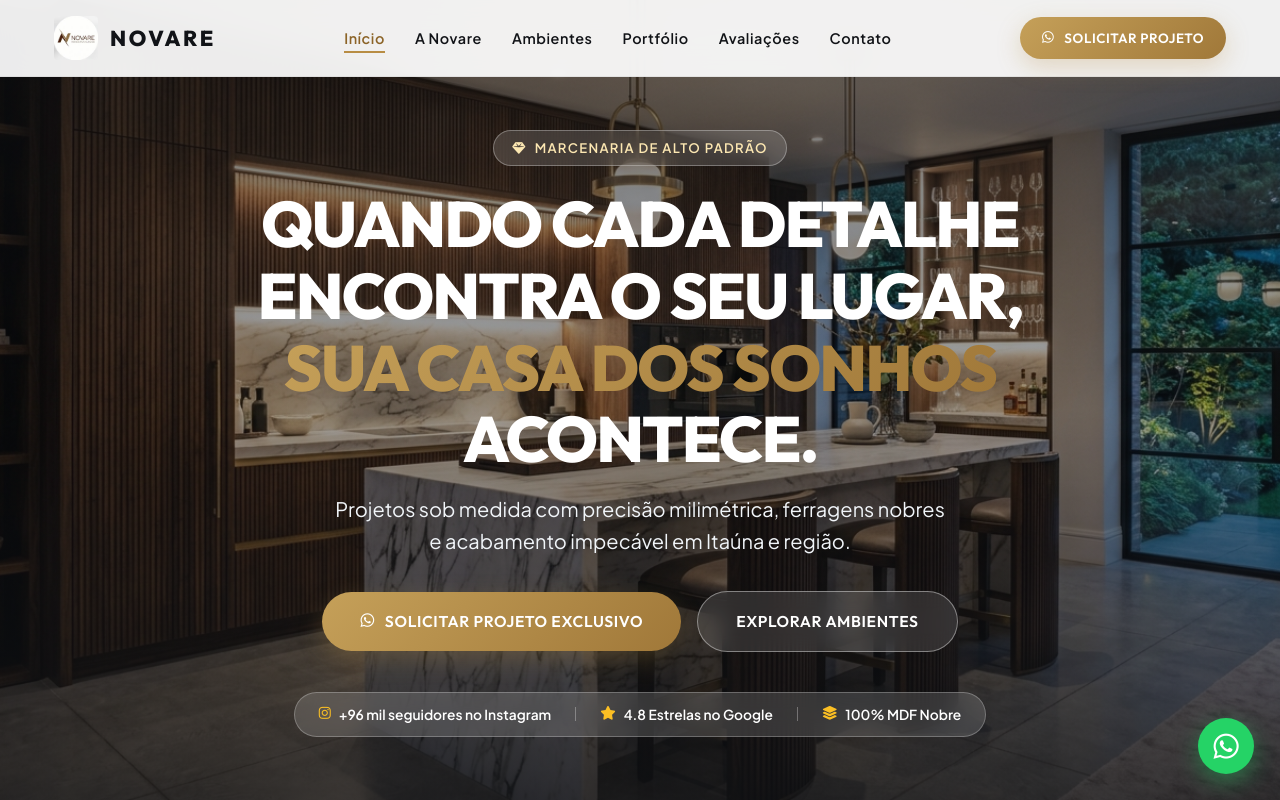
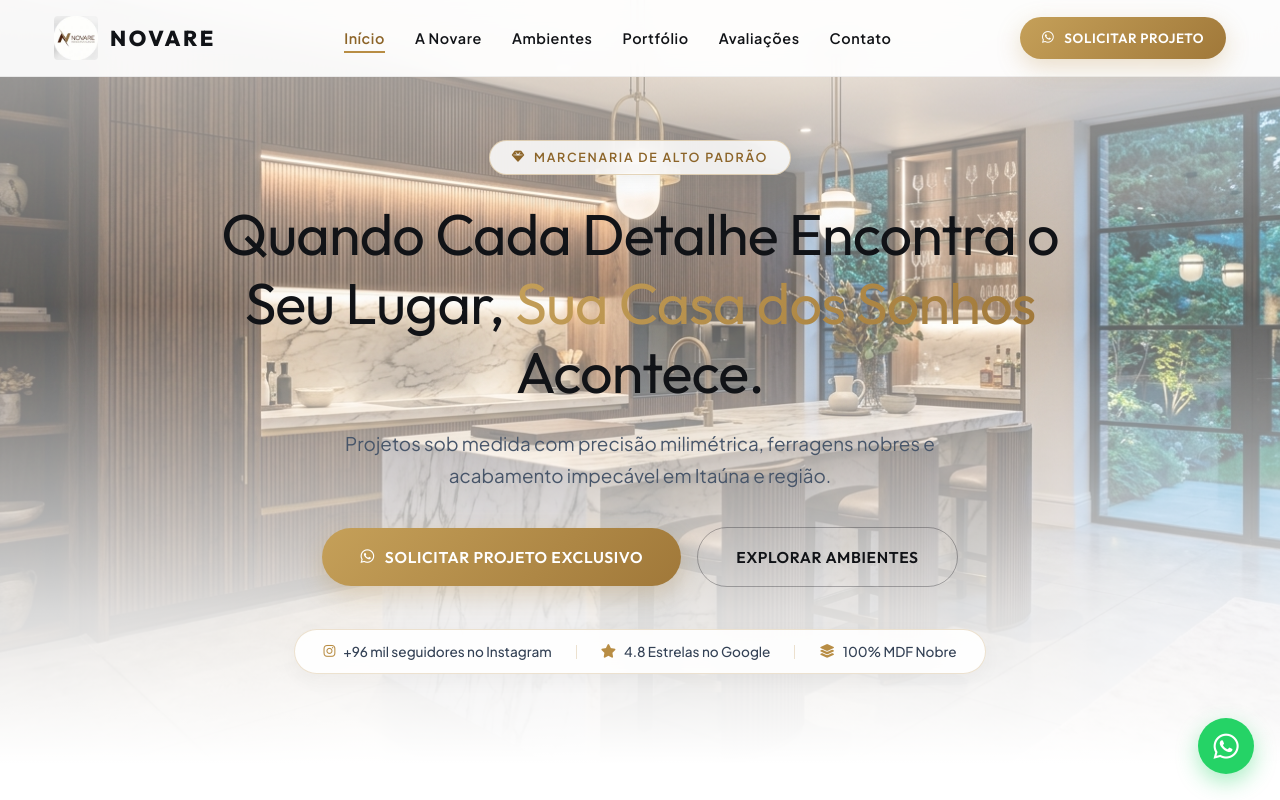
Before and after one commit to jotapdsgn/meus-projetos-lp, a website: page novare-moveis/index.html in a window 1280 px wide. Shown: the top 800 px of the page. Drawn offline with Linux system fonts and the light colour scheme.

Commit message:
feat: degradê suave no hero com fusão branca e tipografia ultra delicada para Novare

```diff
--- a/novare-moveis/index.html
+++ b/novare-moveis/index.html
@@ -106,7 +106,7 @@
               <i class="fa-brands fa-whatsapp"></i>
               <span>Solicitar Projeto Exclusivo</span>
             </a>
-            <a href="#ambientes" class="btn btn-outline-white btn-lg">
+            <a href="#ambientes" class="btn btn-outline-dark btn-lg">
               <span>Explorar Ambientes</span>
             </a>
           </div>
--- a/novare-moveis/styles.css
+++ b/novare-moveis/styles.css
@@ -349,71 +349,77 @@ ul {
 }
 
 /* ==========================================================================
-   HERO FULL-BLEED IMERSIVO LIGHT
+   HERO FULL-BLEED IMERSIVO COM DEGRADÊ SUAVE (FUSÃO COM O BRANCO)
    ========================================================================== */
 
 .hero-fullscreen {
   position: relative;
-  min-height: 92vh;
+  min-height: 94vh;
   display: flex;
   align-items: center;
   justify-content: center;
   background: url('assets/images/cozinha-planejada.jpg') center center / cover no-repeat;
-  padding: 130px 0 80px;
+  padding: 140px 0 90px;
 }
 
 .hero-overlay {
   position: absolute;
   inset: 0;
   background: linear-gradient(180deg,
-              rgba(17, 19, 23, 0.6) 0%,
-              rgba(17, 19, 23, 0.4) 50%,
-              rgba(17, 19, 23, 0.8) 100%);
+              rgba(255, 255, 255, 0.65) 0%,
+              rgba(255, 255, 255, 0.35) 40%,
+              rgba(255, 255, 255, 0.85) 80%,
+              #ffffff 100%);
 }
 
 .hero-content {
   position: relative;
   z-index: 2;
-  max-width: 860px;
+  max-width: 900px;
   margin: 0 auto;
   text-align: center;
-  color: #ffffff;
+  color: var(--text-dark);
 }
 
 .hero-badge-clean {
   display: inline-flex;
   align-items: center;
   gap: 8px;
-  padding: 6px 18px;
+  padding: 6px 22px;
   border-radius: var(--radius-full);
-  background: rgba(255, 255, 255, 0.15);
-  backdrop-filter: blur(10px);
-  -webkit-backdrop-filter: blur(10px);
-  border: 1px solid rgba(255, 255, 255, 0.3);
-  font-size: 0.82rem;
+  background: rgba(255, 255, 255, 0.85);
+  backdrop-filter: blur(12px);
+  -webkit-backdrop-filter: blur(12px);
+  border: 1px solid rgba(184, 141, 68, 0.35);
+  font-size: 0.78rem;
   font-weight: 600;
-  letter-spacing: 0.1em;
+  letter-spacing: 0.14em;
   text-transform: uppercase;
-  color: #fce7b2;
-  margin-bottom: 22px;
+  color: var(--primary-gold-dark);
+  margin-bottom: 24px;
+  box-shadow: 0 4px 16px rgba(0, 0, 0, 0.04);
 }
 
 .hero-title-main {
-  font-size: clamp(2.3rem, 6vw, 4rem);
-  font-weight: 800;
-  letter-spacing: -0.03em;
-  line-height: 1.12;
-  margin-bottom: 18px;
-  color: #ffffff;
-  text-transform: uppercase;
+  font-size: clamp(2.2rem, 5vw, 3.6rem);
+  font-weight: 300;
+  letter-spacing: -0.015em;
+  line-height: 1.2;
+  margin-bottom: 20px;
+  color: var(--text-dark);
+}
+
+.hero-title-main strong {
+  font-weight: 600;
 }
 
 .hero-subtitle-lead {
-  font-size: clamp(1.05rem, 2.5vw, 1.25rem);
-  color: #f1f5f9;
-  max-width: 620px;
-  margin: 0 auto 34px;
-  line-height: 1.6;
+  font-size: clamp(1rem, 2vw, 1.18rem);
+  color: #475569;
+  max-width: 640px;
+  margin: 0 auto 36px;
+  line-height: 1.7;
+  font-weight: 400;
 }
 
 .hero-cta-group {
@@ -422,38 +428,40 @@ ul {
   justify-content: center;
   flex-wrap: wrap;
   gap: 16px;
-  margin-bottom: 40px;
+  margin-bottom: 42px;
 }
 
 .hero-proof-bar {
   display: inline-flex;
   align-items: center;
   gap: 24px;
-  padding: 10px 24px;
+  padding: 10px 28px;
   border-radius: var(--radius-full);
-  background: rgba(255, 255, 255, 0.15);
+  background: rgba(255, 255, 255, 0.9);
   backdrop-filter: blur(12px);
   -webkit-backdrop-filter: blur(12px);
-  border: 1px solid rgba(255, 255, 255, 0.25);
-  color: #ffffff;
+  border: 1px solid rgba(184, 141, 68, 0.25);
+  color: var(--text-dark);
+  box-shadow: 0 6px 20px rgba(0, 0, 0, 0.04);
 }
 
 .proof-item {
   display: flex;
   align-items: center;
   gap: 8px;
-  font-size: 0.86rem;
-  font-weight: 600;
+  font-size: 0.85rem;
+  font-weight: 500;
+  color: #334155;
 }
 
 .proof-item i {
-  color: #fbbf24;
+  color: var(--primary-gold);
 }
 
 .proof-divider {
   width: 1px;
   height: 14px;
-  background: rgba(255, 255, 255, 0.3);
+  background: rgba(184, 141, 68, 0.25);
 }
 
 /* ==========================================================================
```
